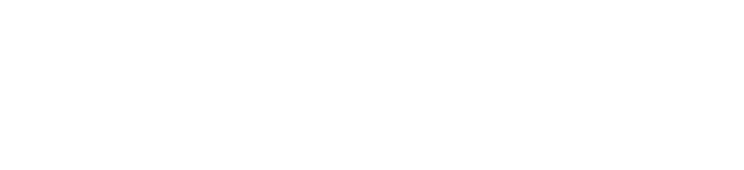
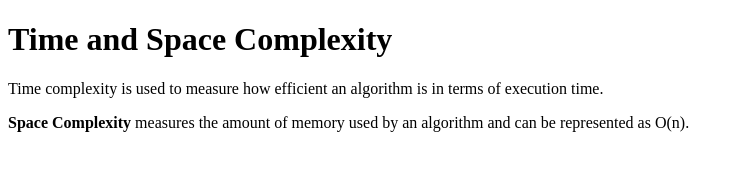
Before and after one commit to acciojob/time-and-space-complexity-rohittrana, a website: page main.html in a window 1280 px wide. Shown: the whole page, without its empty margins (0-744 px from the left). Drawn offline with Linux system fonts and the light colour scheme.

Commit message:
created a submission

```diff
--- a/main.html
+++ b/main.html
@@ -1,16 +1,18 @@
 <!DOCTYPE html>
+<html>
+<head>
+</head>
+<body>
 
-<html>
+    <h1>Time and Space Complexity</h1>
 
-<head>
-	<link rel="stylesheet" href="styles.css">
-</head>
+    <p>
+        Time complexity is used to measure how efficient an algorithm is in terms of execution time.
+    </p>
 
-<body>
-	<!-- the entire body must be written by student -->
-    <script type="text/javascript" src="./script.js">
-</script>
+    <p>
+        <b>Space Complexity</b> measures the amount of memory used by an algorithm and can be represented as O(n).
+    </p>
 
 </body>
-
 </html>
```
